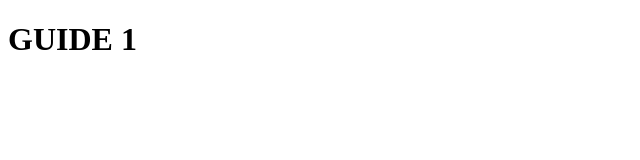
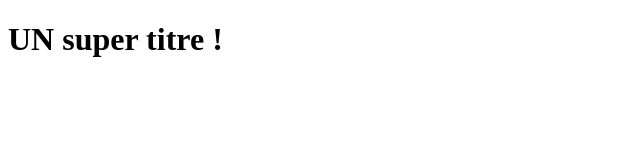
Before and after one commit to Gaellechoux/Lyamdjesse, a plain HTML site: page index.html in a window 1280 px wide. Shown: the whole page, without its empty margins (0-640 px from the left). Drawn offline with Linux system fonts and the light colour scheme.

Commit message:
Modification du titre H1

```diff
--- a/index.html
+++ b/index.html
@@ -7,6 +7,6 @@
     <title>Document</title>
 </head>
 <body>
-    <h1>GUIDE 1</h1>
+    <h1>UN super titre !</h1>
 </body>
 </html>
```
